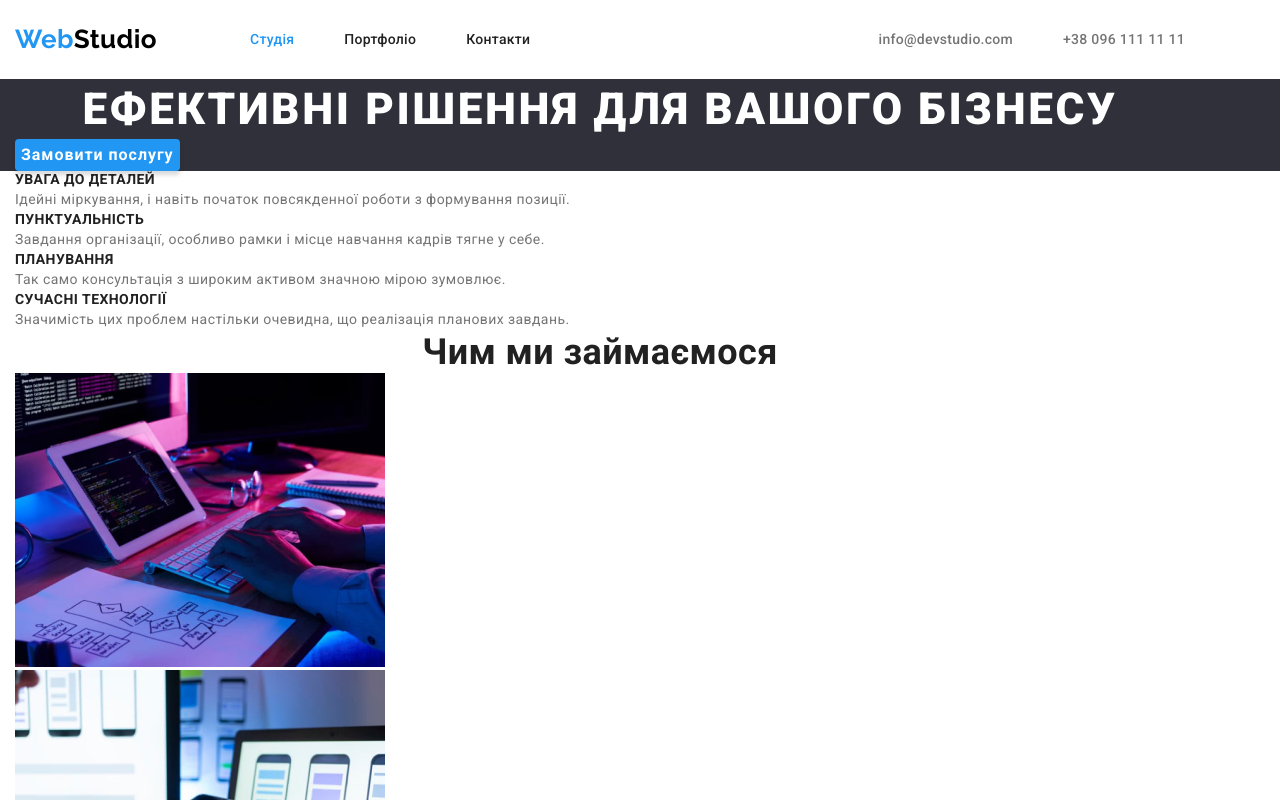
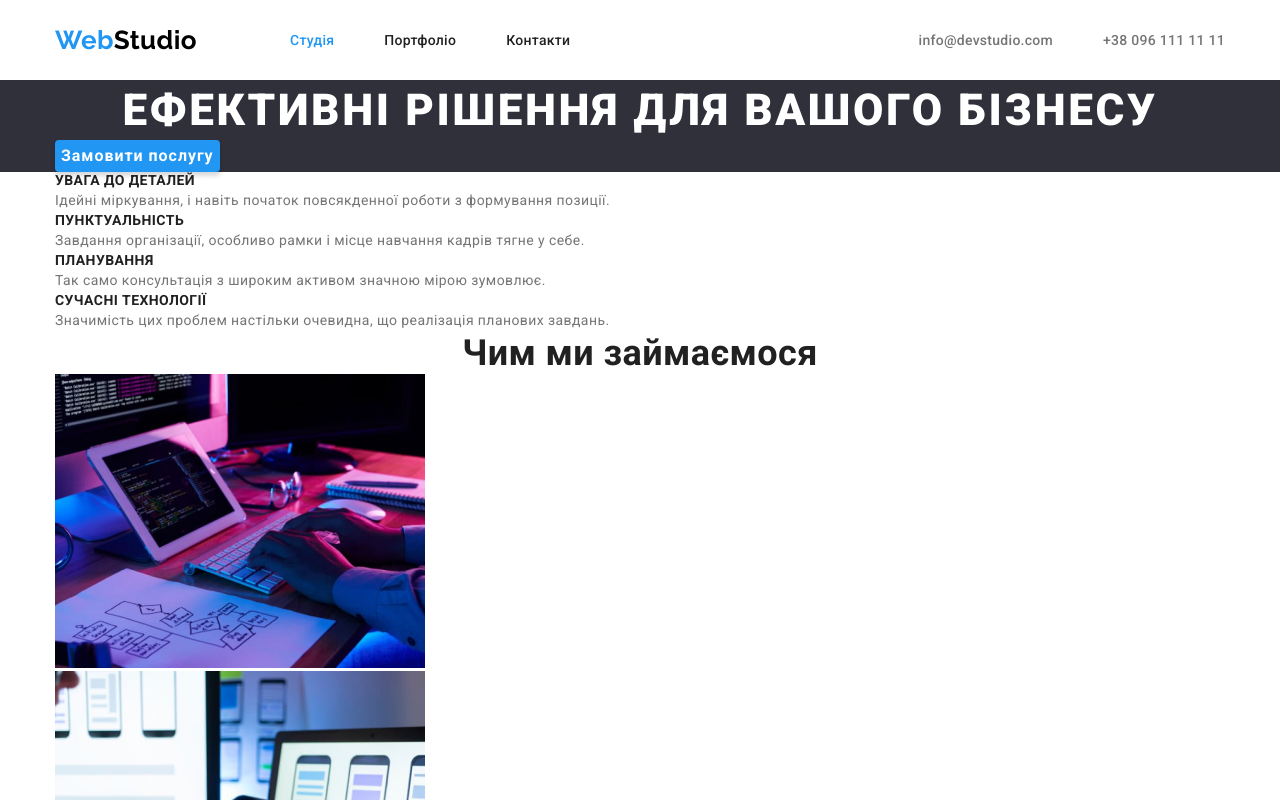
Before and after one commit to yaStigma/-goit-markup-hw-03, a plain HTML site: page index.html in a window 1280 px wide. Shown: the top 800 px of the page. Drawn offline with nearby package versions, Linux system fonts and the light colour scheme.

Commit message:
Update styles.css

```diff
--- a/css/styles.css
+++ b/css/styles.css
@@ -64,7 +64,8 @@ p {
   width: 1200px;
   padding-left: 15px;
   padding-right: 15px;
-
+margin-left: auto;
+margin-right: auto;
 }
 
 
@@ -97,8 +98,7 @@ p {
   display: flex;
   align-items: center;
   justify-content: space-between;
-  padding-top: 24px;
-  padding-bottom: 25px;
+
 }
 .nav {
   display: flex;
@@ -122,6 +122,10 @@ margin-right: 50px;
   align-items: center;
   }
 .link-nav {
+  display: block;
+  padding-top: 32px;
+  padding-bottom: 32px;
+
   text-decoration: none;
   color: var(--color-text-topic);
   font-weight: 500;
@@ -137,6 +141,10 @@ margin-right: 50px;
   color: var(--color-text-accent);
 }
 .link-cont {
+  display: block;
+  padding-top: 32px;
+  padding-bottom: 32px;
+
   text-decoration: none;
   color: var(--color-text-main);
   font-weight: 500;
```
